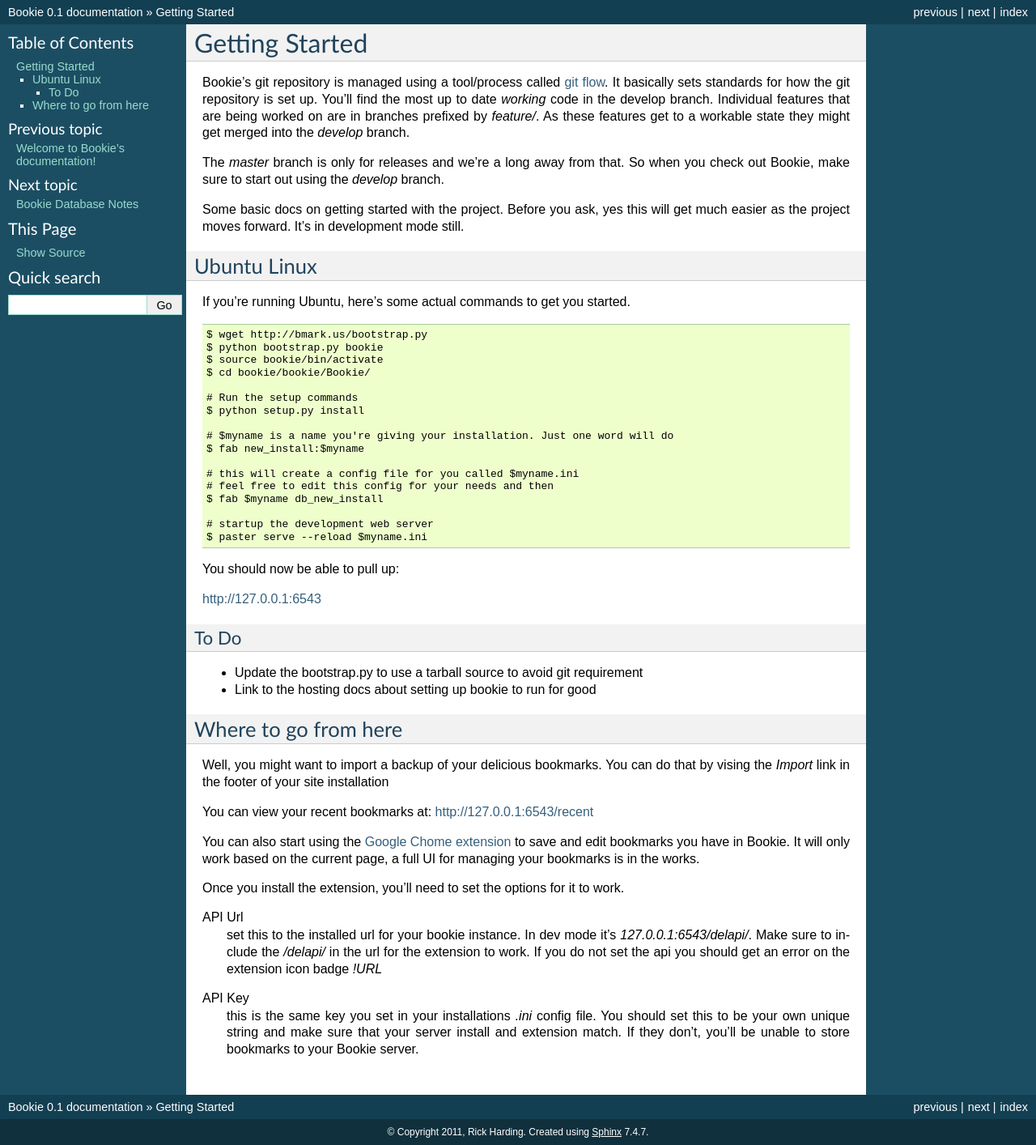
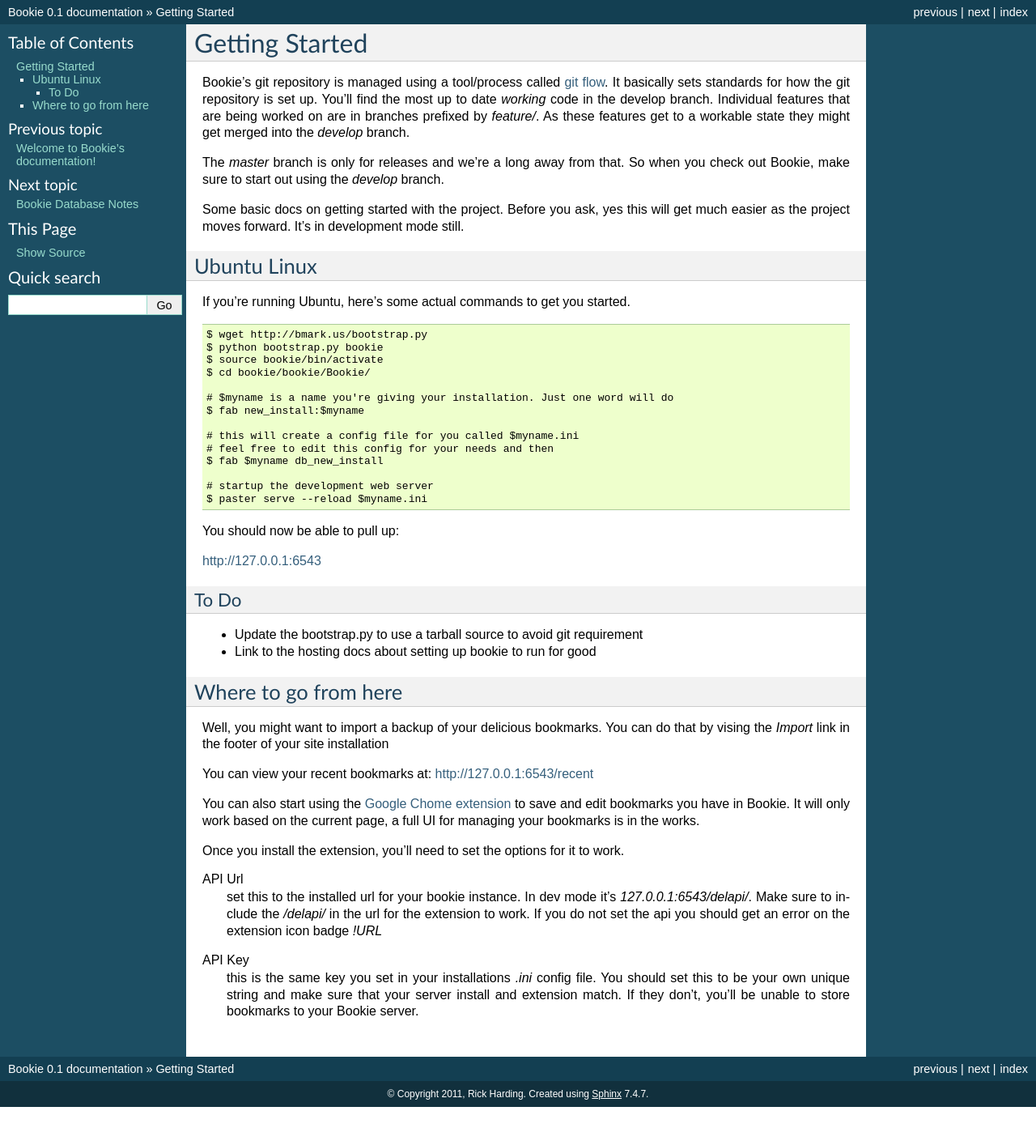
Before and after one commit to bookieio/Bookie, a Sphinx documentation site: the page built from Bookie/docs/started.rst, in a window 1280 px wide. Shown: the whole page at 81% size. Built offline with Sphinx 7.4.7, drawn with Linux system fonts in a browser that asks for light colours; after the commit the page ends 1367 px from its top, so only the background shows below that.

Commit message:
Already covered in this magical bootstrap.py file

```diff
--- a/Bookie/docs/started.rst
+++ b/Bookie/docs/started.rst
@@ -26,9 +26,6 @@
   $ python bootstrap.py bookie
   $ source bookie/bin/activate
   $ cd bookie/bookie/Bookie/
-
-  # Run the setup commands
-  $ python setup.py install
 
   # $myname is a name you're giving your installation. Just one word will do
   $ fab new_install:$myname
```
